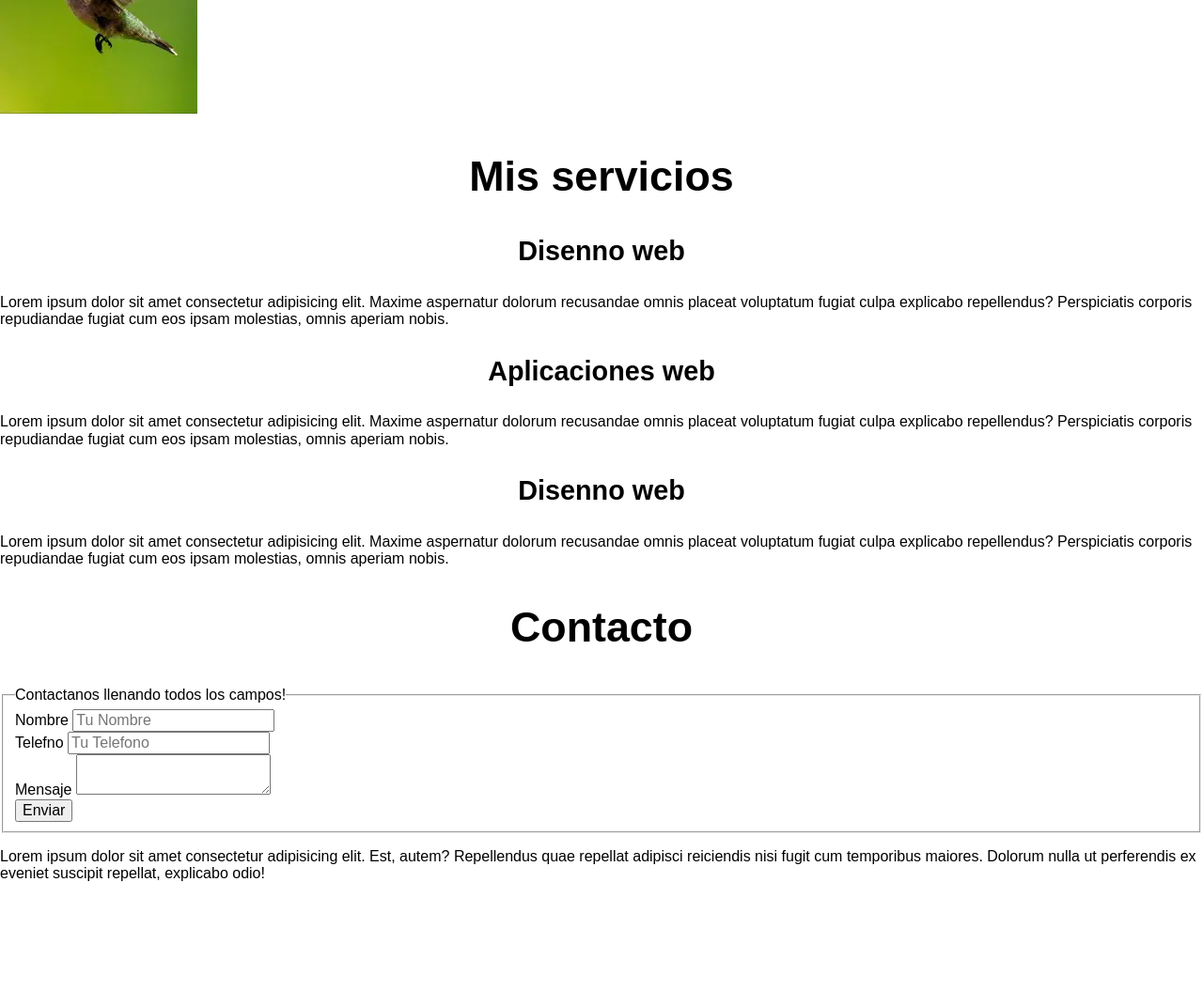
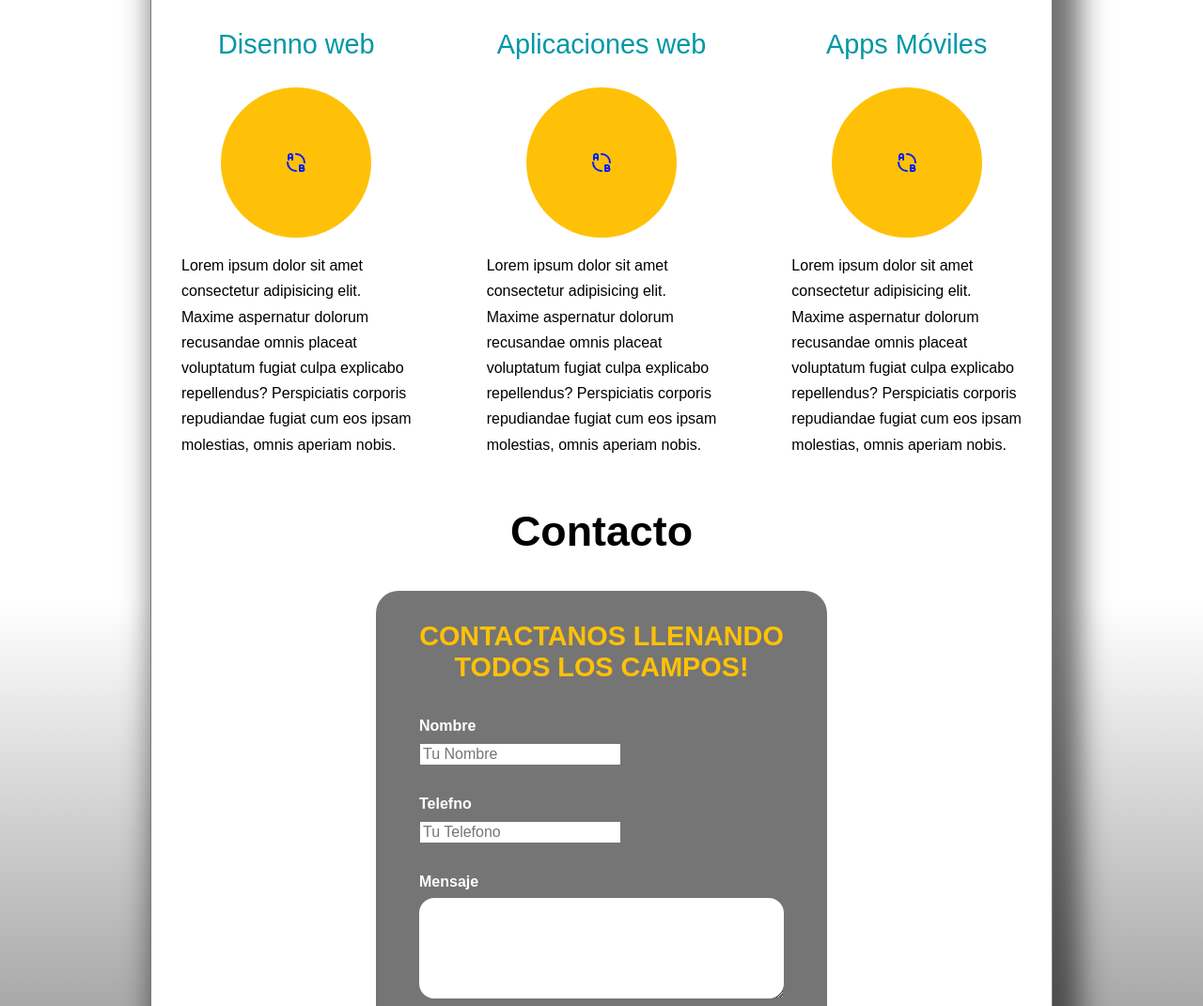
Before and after one commit to Rafitaxs/Cursos_Udemy, a plain HTML site: page Proyecto_tienda/index.html in a window 1280 px wide. Shown: the part 968-2039 px from the top of the page at 94% size. Before the commit the page ends 1924 px from the top, so only its background shows below. Drawn offline with Linux system fonts and the light colour scheme.

Commit message:
- Updated the `index.html` file to reflect the latest changes.

```diff
--- a/Proyecto_tienda/css/styles.css
+++ b/Proyecto_tienda/css/styles.css
@@ -33,6 +33,16 @@ html {
 body {
     font-size: 16px;
     font-family: 'krub', sans-serif;
+    background-image: linear-gradient(to top, #DFE9F3 0%, var(--gris) 0%, var(--blanco) 30%);
+}
+
+.sombra {
+    box-shadow: 15px 7px 31px 14px rgba(0,0,0,0.56);
+    background-color: var(--blanco);
+    padding: 2rem;
+    margin-bottom: 10rem;
+    border: 1px solid var(--gris);
+    border-radius: 1.5rem;
 }
 
 h1 {
@@ -47,7 +57,10 @@ h2 {
 h3 {
     font-size: 1.8rem;
 }
-h1,h2,h3 {
+
+h1,
+h2,
+h3 {
     text-align: center;
 }
 
@@ -61,7 +74,7 @@ h1,h2,h3 {
     margin: 0 auto;
 }
 
-.boton{
+.boton {
     background-color: var(--secundario);
     color: var(--blanco);
     padding: 1rem 3rem;
@@ -71,13 +84,35 @@ h1,h2,h3 {
     text-transform: uppercase;
     font-weight: 700;
     border-radius: .9rem;
-    width: 80%;
+    width: 90%;
     text-align: center;
+    border: none;
 }
+
 @media(min-width: 480px) {
     .boton {
         width: auto;
     }
+}
+.boton:hover {
+    cursor: pointer;
+}
+/**Utilidades**/
+.w-sm-100 {
+    width: 100%;
+}
+@media (min-width: 768px) {
+    .w-100 {
+        width: auto%;
+    }
+}
+
+.flex{
+    display: flex;
+}
+.alinear-derecha {
+    justify-content: flex-end;
+
 }
 
 .nav-bg {
@@ -157,3 +192,86 @@ h1,h2,h3 {
     align-items: flex-end;
 
 }
+
+/**Servicios**/
+@media (min-width: 768px) {
+    .servicios {
+        display: grid;
+        grid-template-columns: repeat(3, 1fr);
+        column-gap: 5rem;
+    }
+
+}
+.servicio{
+    display: flex;
+    flex-direction: column;
+    align-items: center;
+
+}
+.servicio h3{
+    color: var(--secundario);
+    font-weight: normal;
+
+}
+.servicio p{
+    line-height: 1.7;
+
+}
+
+.servicio .iconos{
+    height: 10rem;
+    width: 10rem;
+    background-color: var(--primario);
+    border-radius: 50%;
+    display: flex;
+    justify-content: space-evenly;
+    align-items: center;
+
+}
+/**contacto**/
+.formulario {
+    background-color: var(--gris);
+    width: min(30rem, 100%);
+    margin: 0 auto;
+    padding: 2rem;
+    border-radius: 1.5rem;
+
+}
+.formulario fieldset{
+    border: none;
+
+}
+
+.formulario legend{
+    text-align: center;
+    font-size: 1.8rem;
+    text-transform: uppercase;
+    font-weight: 700;
+    margin-bottom: 2rem;
+    color: var(--primario);
+
+}
+.contenedor-campos {
+
+}
+.campo{
+    margin-bottom: 2rem;
+
+}
+
+.campo label {
+    color: var(--blanco);
+    font-weight: bold;
+    margin-bottom: .5rem;
+    display: block;
+
+}
+
+.input-text{
+    width: 100%;
+    padding: 1.5rem;
+    border-radius: 1rem;
+    border: none;
+    font-size: 1.6rem;
+    color: var(--oscuro);
+}
--- a/Proyecto_tienda/index.html
+++ b/Proyecto_tienda/index.html
@@ -20,18 +20,28 @@
     <!--(header) se utiliza para crear el encabezado de la pagina-->
     <header>
         <!-- (h1) se utiliza solo en encabezados  y solo se puede utilizar 1 vez-->
-        <h1 class="titulo"> Desarrolla <span>freelancer</span></h1>
+        <h1 class="titulo">Desarrollo <span>freelancer</span></h1>
     </header>
+    <section>
+        <h2 class="titulo2">Servicios de <span> Rafa desarrolla </span></h2>
+        <p>Lorem ipsum dolor sit amet consectetur adipisicing elit.
+            Maxime aspernatur dolorum recusandae omnis placeat voluptatum fugiat culpa explicabo repellendus?
+            Perspiciatis corporis repudiandae fugiat cum eos ipsam molestias, omnis aperiam nobis.</p>
+
+
+    </section>
     <div class="nav-bg">
         <!--(nav) se utiliza para crear listas de directorios, redigiriendo a otras paginas -->
         <nav class="navegacion-principal contenedor">
             <!--(a href="") se utiliza para crear los vinculos a los directorios, donde se debe de agregar el nombre de la pagina en las comillas -->
-            <a href="#">Nosotros</a>
+            <a href="nosotros.html">Nosotros</a>
             <a href="#">Sobre mi</a>
             <a href="#">Clientes</a>
             <a href="#">Contacto</a>
         </nav>
     </div>
+
+
     <!--(section) se utiliza para dividir las secciones y tener mas orden-->
     <section class="hero">
         <div class="contenido-hero">
@@ -58,80 +68,112 @@
     </section>
 
 
-
-    <section>
-        <h2 class="titulo2">Servicios de <span> Rafa desarrolla </span></h2>
-        <p>Lorem ipsum dolor sit amet consectetur adipisicing elit.
-            Maxime aspernatur dolorum recusandae omnis placeat voluptatum fugiat culpa explicabo repellendus?
-            Perspiciatis corporis repudiandae fugiat cum eos ipsam molestias, omnis aperiam nobis.</p>
-
-    <section><img src="descarga.webp"></section>
-
-    </section>
     <!--(main) es para crear objetos unicos de la pagina-->
-    <main>
+    <main class="contenedor sombra">
         <h2>Mis servicios</h2>
 
-
-        <section>
+        <div class="servicios">
+            <section class="servicio">
                 <h3>Disenno web</h3>
+                <div class="iconos">
+                    <svg xmlns="http://www.w3.org/2000/svg" width="24" height="24" viewBox="0 0 24 24" fill="none"
+                        stroke="#001eff" stroke-width="2" stroke-linecap="round" stroke-linejoin="round"
+                        class="icon icon-tabler icons-tabler-outline icon-tabler-a-b-2">
+                        <path stroke="none" d="M0 0h24v24H0z" fill="none" />
+                        <path d="M16 21h3c.81 0 1.48 -.67 1.48 -1.48l.02 -.02c0 -.82 -.69 -1.5 -1.5 -1.5h-3v3z" />
+                        <path d="M16 15h2.5c.84 -.01 1.5 .66 1.5 1.5s-.66 1.5 -1.5 1.5h-2.5v-3z" />
+                        <path d="M4 9v-4c0 -1.036 .895 -2 2 -2s2 .964 2 2v4" />
+                        <path d="M2.99 11.98a9 9 0 0 0 9 9m9 -9a9 9 0 0 0 -9 -9" />
+                        <path d="M8 7h-4" />
+                    </svg>
+                </div>
                 <p>Lorem ipsum dolor sit amet consectetur adipisicing elit.
                     Maxime aspernatur dolorum recusandae omnis placeat voluptatum fugiat culpa explicabo repellendus?
                     Perspiciatis corporis repudiandae fugiat cum eos ipsam molestias, omnis aperiam nobis.</p>
             </section>
-        <section>
+            <section class="servicio">
                 <h3>Aplicaciones web</h2>
+                    <div class="iconos">
+                        <svg xmlns="http://www.w3.org/2000/svg" width="24" height="24" viewBox="0 0 24 24" fill="none"
+                            stroke="#001eff" stroke-width="2" stroke-linecap="round" stroke-linejoin="round"
+                            class="icon icon-tabler icons-tabler-outline icon-tabler-a-b-2">
+                            <path stroke="none" d="M0 0h24v24H0z" fill="none" />
+                            <path d="M16 21h3c.81 0 1.48 -.67 1.48 -1.48l.02 -.02c0 -.82 -.69 -1.5 -1.5 -1.5h-3v3z" />
+                            <path d="M16 15h2.5c.84 -.01 1.5 .66 1.5 1.5s-.66 1.5 -1.5 1.5h-2.5v-3z" />
+                            <path d="M4 9v-4c0 -1.036 .895 -2 2 -2s2 .964 2 2v4" />
+                            <path d="M2.99 11.98a9 9 0 0 0 9 9m9 -9a9 9 0 0 0 -9 -9" />
+                            <path d="M8 7h-4" />
+                        </svg>
+                    </div>
+                    <p>Lorem ipsum dolor sit amet consectetur adipisicing elit.
+                        Maxime aspernatur dolorum recusandae omnis placeat voluptatum fugiat culpa explicabo
+                        repellendus?
+                        Perspiciatis corporis repudiandae fugiat cum eos ipsam molestias, omnis aperiam nobis.</p>
+            </section>
+
+            <section class="servicio">
+                <h3>Apps Móviles</h3>
+                <div class="iconos">
+                    <svg xmlns="http://www.w3.org/2000/svg" width="24" height="24" viewBox="0 0 24 24" fill="none"
+                        stroke="#001eff" stroke-width="2" stroke-linecap="round" stroke-linejoin="round"
+                        class="icon icon-tabler icons-tabler-outline icon-tabler-a-b-2">
+                        <path stroke="none" d="M0 0h24v24H0z" fill="none" />
+                        <path d="M16 21h3c.81 0 1.48 -.67 1.48 -1.48l.02 -.02c0 -.82 -.69 -1.5 -1.5 -1.5h-3v3z" />
+                        <path d="M16 15h2.5c.84 -.01 1.5 .66 1.5 1.5s-.66 1.5 -1.5 1.5h-2.5v-3z" />
+                        <path d="M4 9v-4c0 -1.036 .895 -2 2 -2s2 .964 2 2v4" />
+                        <path d="M2.99 11.98a9 9 0 0 0 9 9m9 -9a9 9 0 0 0 -9 -9" />
+                        <path d="M8 7h-4" />
+                    </svg>
+                </div>
                 <p>Lorem ipsum dolor sit amet consectetur adipisicing elit.
                     Maxime aspernatur dolorum recusandae omnis placeat voluptatum fugiat culpa explicabo repellendus?
                     Perspiciatis corporis repudiandae fugiat cum eos ipsam molestias, omnis aperiam nobis.</p>
             </section>
+        </div>
 
-        <section>
-            <h3>Disenno web</h3>
-            <p>Lorem ipsum dolor sit amet consectetur adipisicing elit.
-                Maxime aspernatur dolorum recusandae omnis placeat voluptatum fugiat culpa explicabo repellendus?
-                Perspiciatis corporis repudiandae fugiat cum eos ipsam molestias, omnis aperiam nobis.</p>
-        </section>
-    </main>
 
         <section>
             <h2>Contacto</h2>
-        <form>
+            <form class="formulario">
                 <!--(form) se utiliza para crear formularios donde el usuario puede ingresar datos-->
                 <fieldset>
                     <!--(fieldset) se utiliza para agrupar elementos relacionados dentro de un formulario-->
 
                     <!--(legend) se utiliza para proporcionar una leyenda o un título para el grupo de elementos dentro del fieldset-->
                     <legend>Contactanos llenando todos los campos!</legend>
-                <div>
+                    <div class="contender-campos">
+                        <div class="campo">
                             <!--(label) se utiliza para crear etiquetas que describen el contenido de un campo de formulario-->
                             <label for="Nombre"> Nombre</label>
                             <!--(input) se utiliza para crear campos de entrada donde el usuario puede ingresar datos-->
                             <input type="text" placeholder="Tu Nombre">
                         </div>
 
-                <div>
+                        <div class="campo">
                             <!--(placeholder) se utiliza para mostrar un texto de ejemplo dentro del campo de entrada-->
                             <label>Telefno</label>
                             <input type="tel" placeholder="Tu Telefono">
                         </div>
 
-                <div>
+                        <div class="campo">
                             <label>Mensaje</label>
                             <!--(textarea) se utiliza para crear un campo de entrada de texto de varias lineas-->
-                    <textarea></textarea>
+                            <textarea class="input-text">
+
+                            </textarea>
 
                         </div>
+                    </div>
+
                         <!--El div se usa para dividr las secciones, tales como el input, donde se puede seccionar punto a punto-->
-                <div>
-
+                        <div class="alinear-derecha flex">
                             <!--(button)  o (input) se utiliza para crear un boton que el usuario puede hacer clic-->
-                    <input type="submit" value="Enviar">
+                            <input class="boton w-100" type="submit" value="Enviar">
                         </div>
                 </fieldset>
             </form>
-
         </section>
+    </main>
 
     <!--(footer) se utiliza para crear el pie de la pagina -->
     <footer>
```
Also changed, not shown: Proyecto_tienda/nosotros.html (+130 -0 lines), Proyecto_tienda/css/sitio-web.png (added), Proyecto_tienda/descarga.webp (deleted), Proyecto_tienda/ferra.jpg (deleted). Lines whose indentation alone changed are shown as unchanged.
